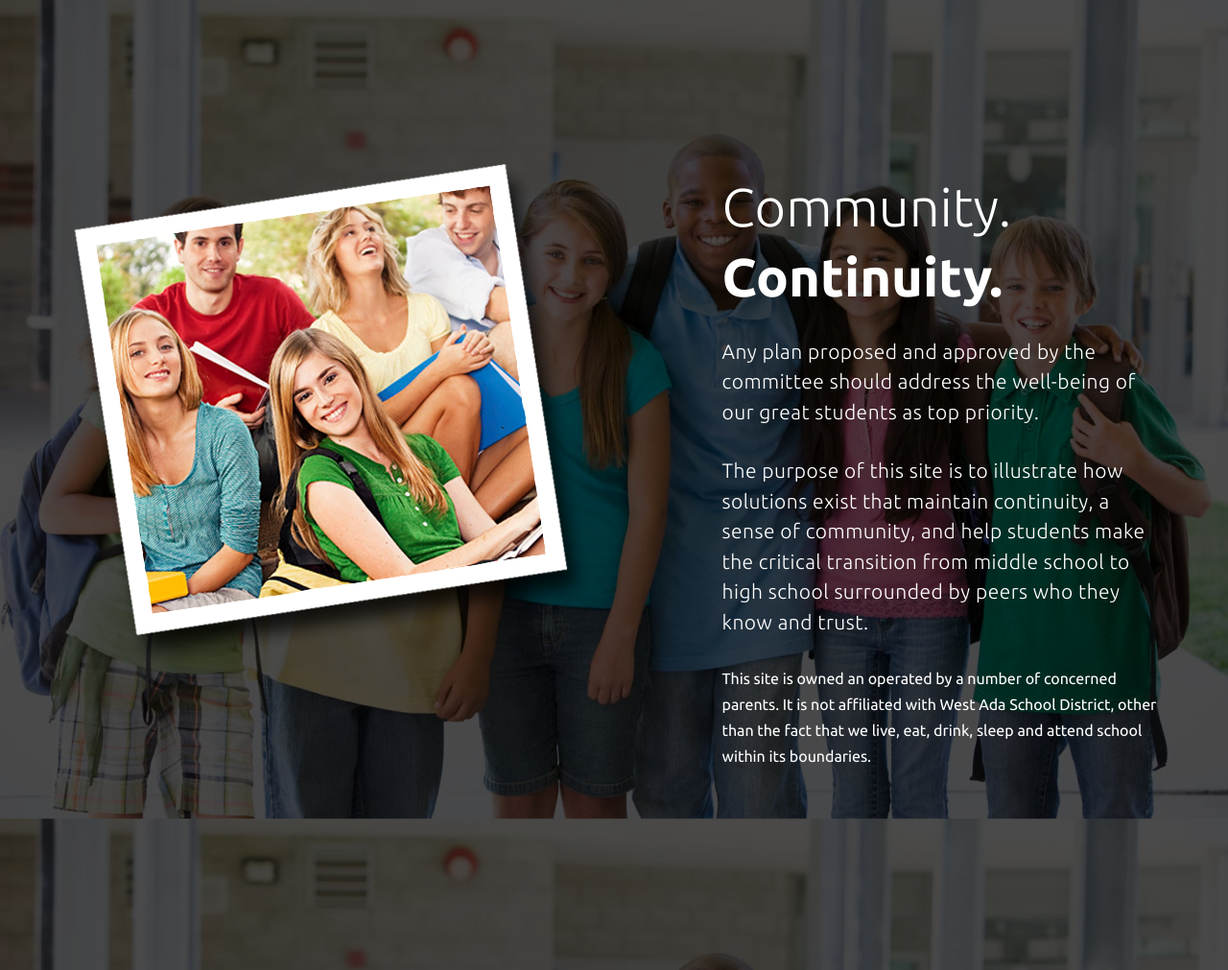
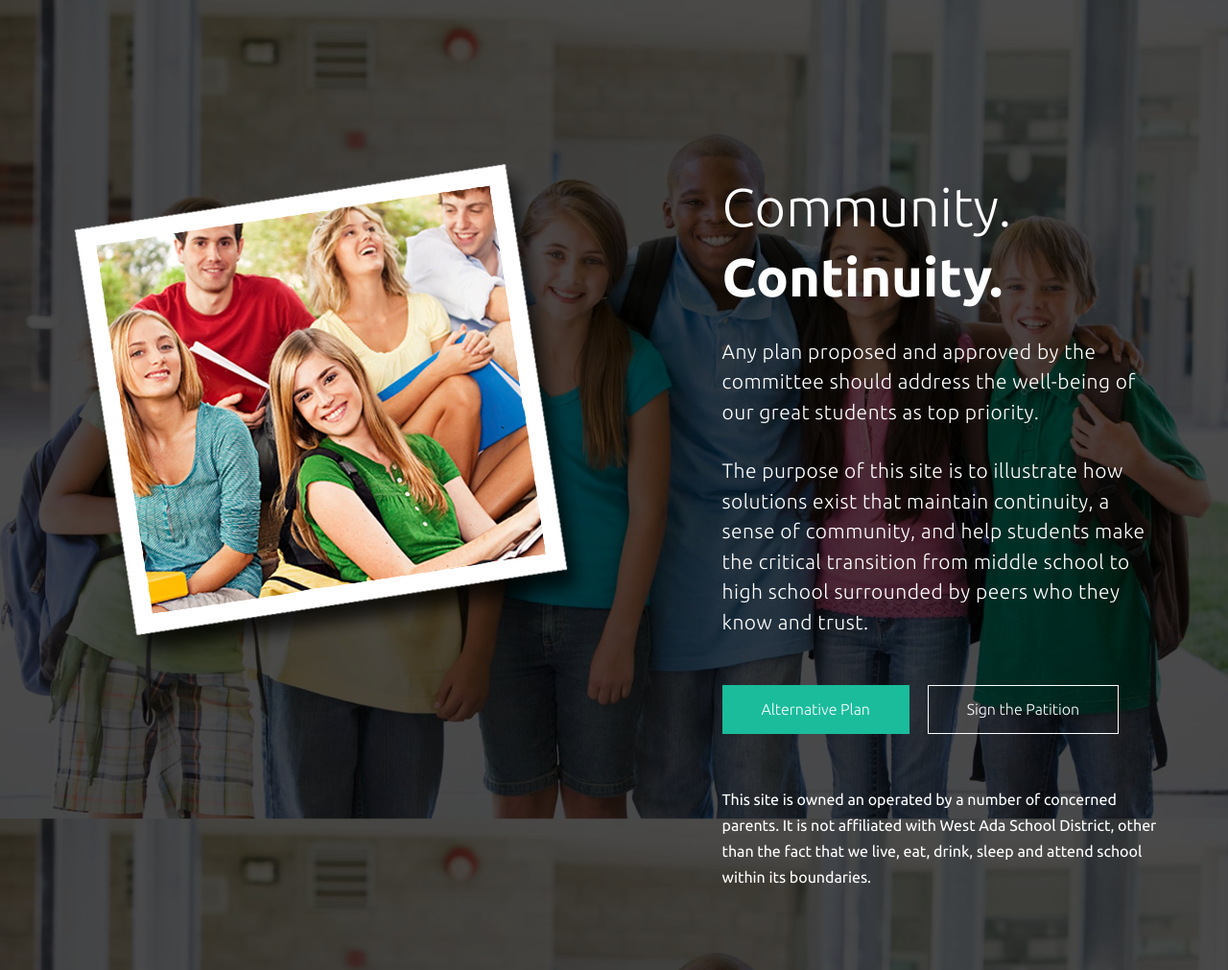
Before and after one commit to block2150/westadaboundries, a PHP site: page / in a window 1280 px wide. Shown: the top 1011 px of the page at 96% size. Run offline with PHP 8.4, Linux system fonts and the light colour scheme; some libraries are stand-ins or nearby versions.

Commit message:
updates and edits

```diff
--- a/index.php
+++ b/index.php
@@ -114,6 +114,7 @@
           <li><a href="#proposal">Proposal</a></li>
           <li><a href="#landscape">Landscape</a></li>
           <li><a href="#alternative">Alternative</a></li>
+          <li><a href="#petition">Petition</a></li>
           <li><a href="#tools">Tools</a></li>
           <!-- <li><a href="#testimonial">Testimonial</a></li> -->
           <li><a href="#contact">Thoughts</a></li>
@@ -158,9 +159,9 @@
           <h2 class="subtitle">Any plan proposed and approved by the committee should address the well-being of our great students as top priority.</h2>
           <h2 class="subtitle">The purpose of this site is to illustrate how solutions exist that maintain continuity, a sense of community, and help students make the critical transition from middle school to high school surrounded by peers who they know and trust.</h2>
 
-          <!-- <div class="button-box">
-            <a class="btn btn-primary" href="#">Purchase Now</a> <a class="btn btn-default" href="#">Check Others</a>
-          </div> -->
+          <div class="button-box">
+            <a class="btn btn-primary" href="#alternative">Alternative Plan</a> <a class="btn btn-default" href="#petition">Sign the Patition</a>
+          </div>
 
           <p class="desc">This site is owned an operated by a number of concerned parents.  It is not affiliated with West Ada School District, other than the fact that we live, eat, drink, sleep and attend school within its boundaries.</p>
         </div>
```
